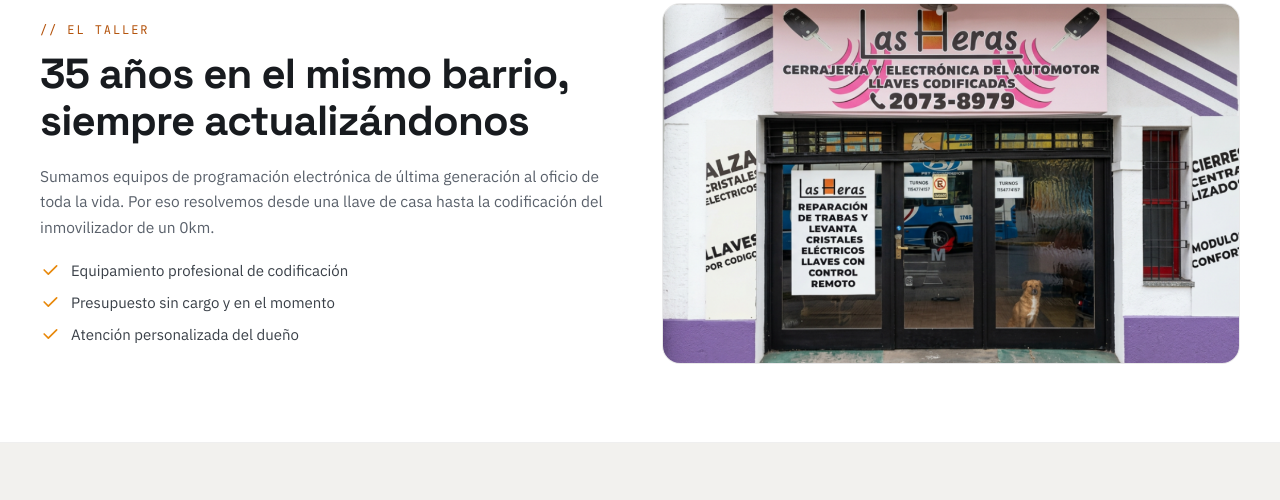
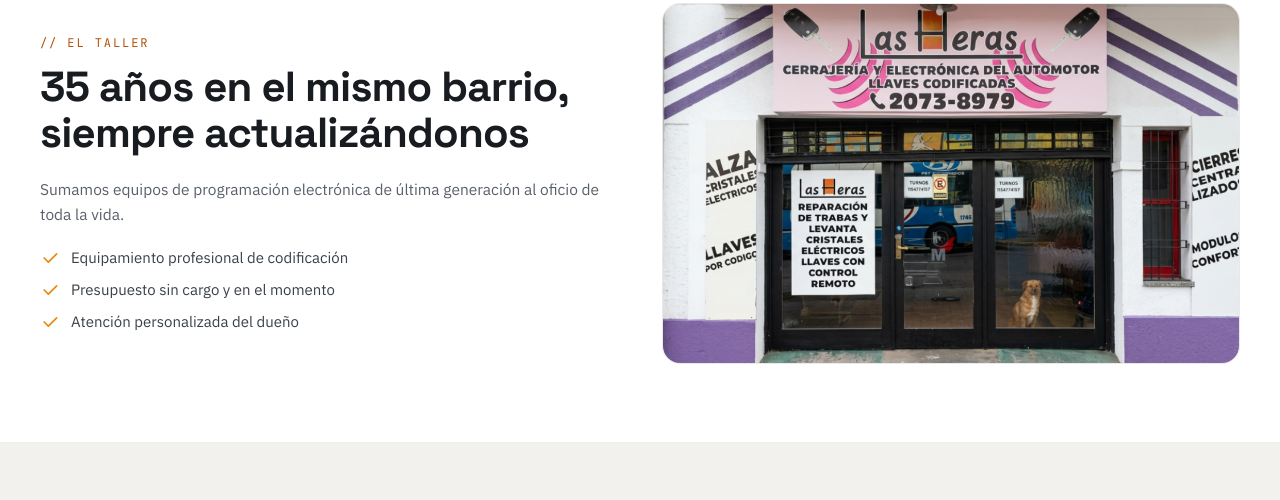
Before and after one commit to agustinlago88/lasherasweb, a plain HTML site: page Cerrajeria Las Heras.dc.html in a window 1280 px wide. Shown: the part 1781-2281 px from the top of the page. Drawn offline with nearby package versions, Linux system fonts and the light colour scheme.

Commit message:
Eliminación de frase en sección El Taller

```diff
--- a/Cerrajeria Las Heras.dc.html
+++ b/Cerrajeria Las Heras.dc.html
@@ -362,7 +362,7 @@
       <div>
         <div style="font-family:'JetBrains Mono';font-size:12px;letter-spacing:.16em;color:#B4530C;text-transform:uppercase;margin-bottom:13px;">// El taller</div>
         <h2 style="font-family:'Space Grotesk';font-weight:700;font-size:clamp(26px,3.6vw,42px);line-height:1.1;letter-spacing:-.02em;margin-bottom:20px;color:#181B1F;">35 años en el mismo barrio, siempre actualizándonos</h2>
-        <p style="font-size:15.5px;line-height:1.65;color:#5A616B;margin-bottom:20px;text-wrap:pretty;">Sumamos equipos de programación electrónica de última generación al oficio de toda la vida. Por eso resolvemos desde una llave de casa hasta la codificación del inmovilizador de un 0km.</p>
+        <p style="font-size:15.5px;line-height:1.65;color:#5A616B;margin-bottom:20px;text-wrap:pretty;">Sumamos equipos de programación electrónica de última generación al oficio de toda la vida.</p>
         <ul style="display:flex;flex-direction:column;gap:12px;list-style:none;">
           <li style="display:flex;align-items:center;gap:11px;font-size:15px;color:#3A4048;"><svg width="20" height="20" viewBox="0 0 24 24" fill="none" stroke="#E8890C" stroke-width="2" stroke-linecap="round" stroke-linejoin="round"><path d="m5 12 5 5L20 7"/></svg>Equipamiento profesional de codificación</li>
           <li style="display:flex;align-items:center;gap:11px;font-size:15px;color:#3A4048;"><svg width="20" height="20" viewBox="0 0 24 24" fill="none" stroke="#E8890C" stroke-width="2" stroke-linecap="round" stroke-linejoin="round"><path d="m5 12 5 5L20 7"/></svg>Presupuesto sin cargo y en el momento</li>
```
Also changed, not shown: index.html (+1 -1 lines).
